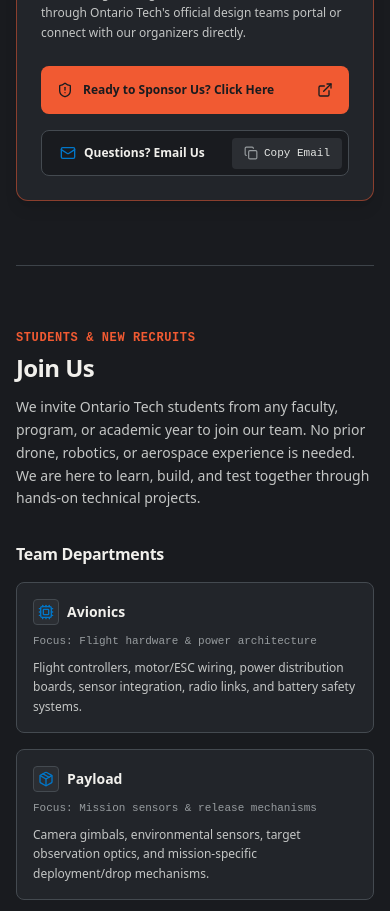
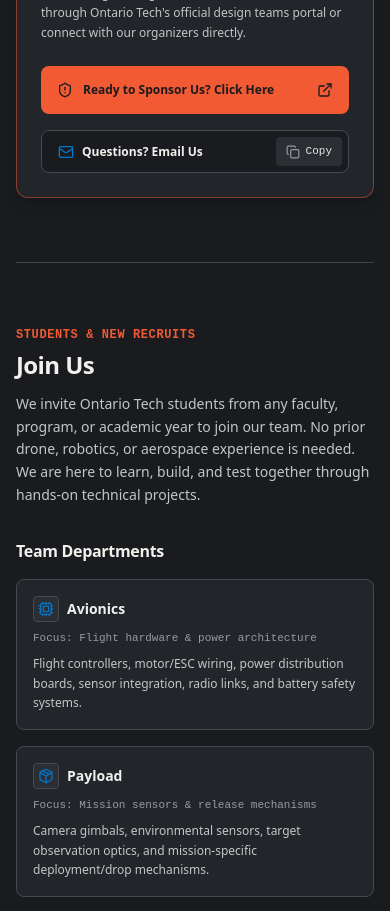
Before and after one commit to otudrone-team/OTAS-Website, a React (Vite) app: page / in a window 390 px wide. Shown: the part 5680-6591 px from the top of the page. Built offline with nearby package versions, Linux system fonts and the light colour scheme.

Commit message:
style(sponsor): improve email contact button layout
Adjust padding, layout constraints, and font sizes to ensure better responsiveness and alignment for the contact email button in the Sponsor Us section.

```diff
--- a/src/components/SponsorUsSection.tsx
+++ b/src/components/SponsorUsSection.tsx
@@ -191,30 +191,31 @@
             </a>
 
             {/* Option 2: Have Any Questions For OTAS? (Mailto + Quick Copy Email Button) */}
-            <div className="flex items-center rounded-lg bg-[#191B1F] border border-[#444A50] p-1.5 gap-2">
+            <div className="flex items-center justify-between rounded-lg bg-[#191B1F] border border-[#444A50] p-1.5 sm:p-2 gap-2">
               <a
                 href={`mailto:${SITE_CONFIG.contactEmail}?subject=Sponsorship%20Inquiry%20-%20Ontario%20Tech%20Aerial%20Systems`}
-                className="flex-1 flex items-center gap-2 px-3 py-2 text-xs font-semibold text-[#F1F0EC] hover:text-[#0077CA] transition-colors truncate"
+                className="flex items-center gap-2 px-2.5 py-1.5 text-xs font-semibold text-[#F1F0EC] hover:text-[#0077CA] transition-colors min-w-0"
               >
                 <Mail className="h-4 w-4 text-[#0077CA] shrink-0" />
-                <span className="truncate">Questions? Email Us</span>
+                <span className="whitespace-nowrap">Questions? Email Us</span>
               </a>
 
               <button
                 type="button"
                 onClick={handleCopyEmail}
                 title={copied ? 'Copied to clipboard!' : 'Copy email address'}
-                className="inline-flex items-center gap-1.5 px-3 py-2 text-xs font-mono font-medium rounded bg-[#2B2E33] hover:bg-[#3D4349] text-[#E2E4E2] transition-colors cursor-pointer shrink-0"
+                className="inline-flex items-center gap-1.5 px-2.5 py-1.5 text-[11px] font-mono font-medium rounded bg-[#2B2E33] hover:bg-[#3D4349] text-[#E2E4E2] transition-colors cursor-pointer shrink-0"
+                aria-label="Copy email address"
               >
                 {copied ? (
                   <>
-                    <Check className="h-3.5 w-3.5 text-emerald-400" />
-                    <span className="text-emerald-400 text-[11px]">Copied</span>
+                    <Check className="h-3.5 w-3.5 text-emerald-400 shrink-0" />
+                    <span className="text-emerald-400">Copied</span>
                   </>
                 ) : (
                   <>
-                    <Copy className="h-3.5 w-3.5 text-[#979C9F]" />
-                    <span className="text-[11px]">Copy Email</span>
+                    <Copy className="h-3.5 w-3.5 text-[#979C9F] shrink-0" />
+                    <span>Copy</span>
                   </>
                 )}
               </button>
```
